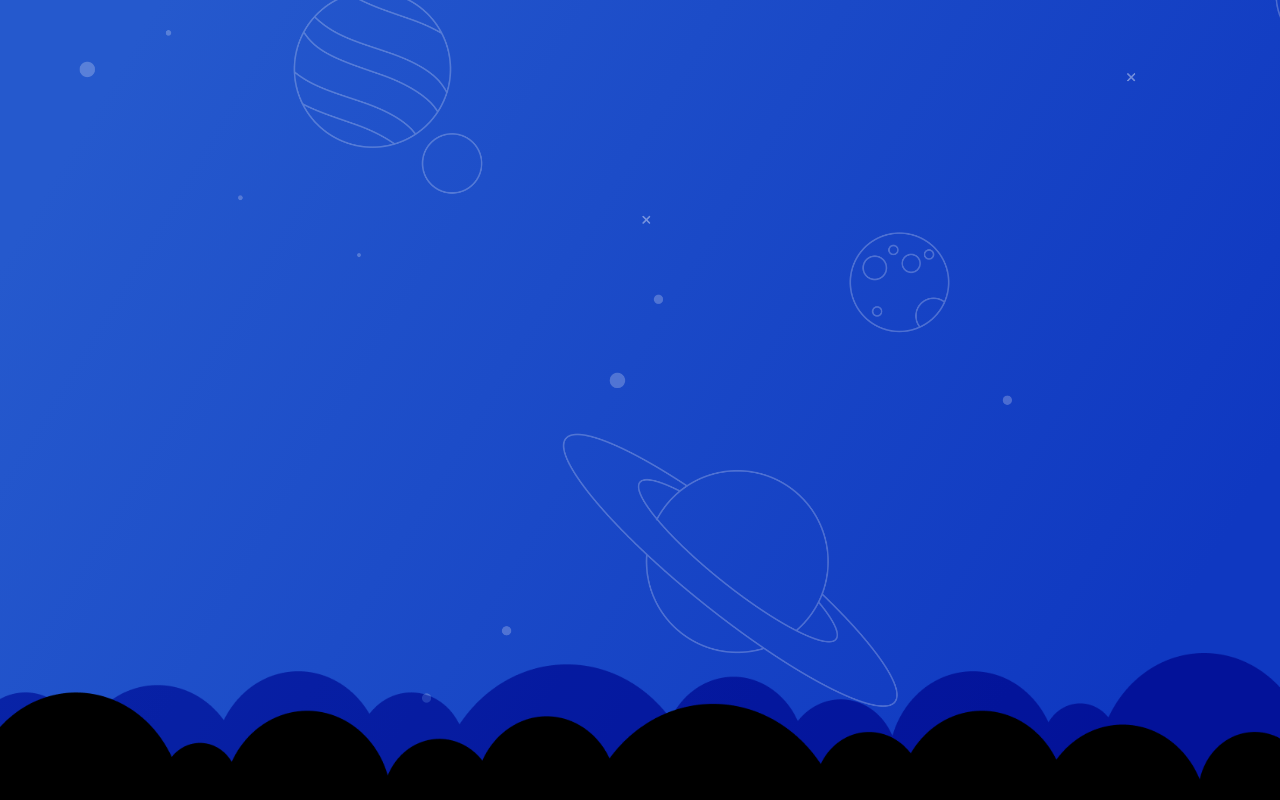
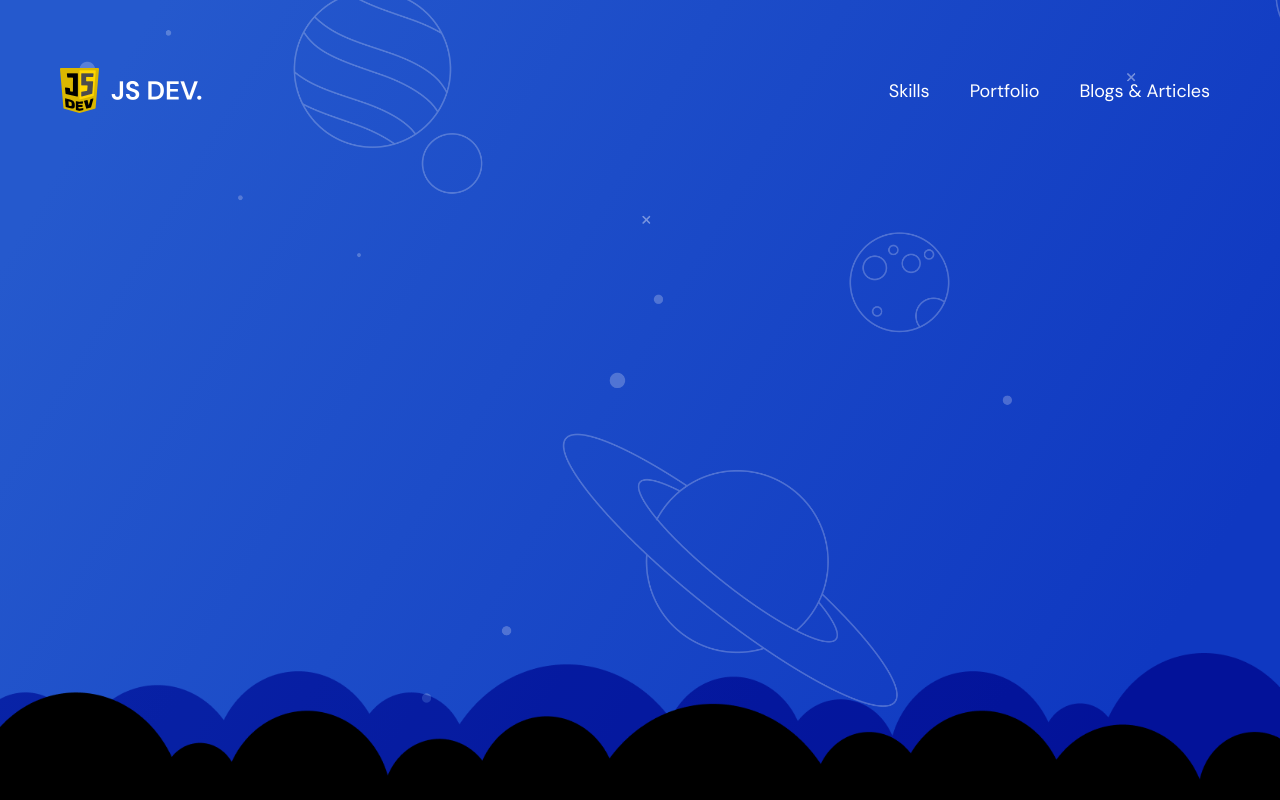
Before and after one commit to freetimezp/js-portfolio-11-web-dev, a React (Create React App) app: page / in a window 1280 px wide. Built offline with nearby package versions, Linux system fonts and the light colour scheme.

Commit message:
04. js-portfolio-11-web-dev. Navigation-bar component.

```diff
--- a/src/components/intro/index.jsx
+++ b/src/components/intro/index.jsx
@@ -2,6 +2,8 @@ import React from 'react';
 
 import cloud from '../../images/cloud.png';
 import cloudSoft from '../../images/cloud-soft.png';
+
+import Navigation from './navigation-bar';
 
 import './style.scss';
 
@@ -14,7 +16,7 @@ const Intro = () => {
       <img src={cloudSoft} alt="intro" className='cloud-soft cloud' />
 
       <div className="content">
-
+        <Navigation />
       </div>
     </div>
   );
--- /dev/null
+++ b/src/components/intro/navigation-bar/index.jsx
@@ -0,0 +1,22 @@
+import React from 'react';
+
+import logo from '../../../images/logo.png';
+
+import './style.scss';
+
+const Navigation = () => {
+    return (
+        <div className='top-navigation-bar'>
+            <div className="app-logo">
+                <img src={logo} alt="nav" />
+            </div>
+            <div className="navigation">
+                <span className="navigation-item">Skills</span>
+                <span className="navigation-item">Portfolio</span>
+                <span className="navigation-item">Blogs & Articles</span>
+            </div>
+        </div>
+    );
+}
+
+export default Navigation;
--- /dev/null
+++ b/src/components/intro/navigation-bar/style.scss
@@ -0,0 +1,41 @@
+@import "../../../style-config/variable.scss";
+@import "../../../style-config/mixins.scss";
+
+.top-navigation-bar {
+    width: 100%;
+    display: flex;
+    align-items: center;
+    justify-content: space-between;
+    margin-top: 68px;
+    .app-logo {
+        width: 143px;
+        cursor: pointer;
+        transition: all 0.4s ease-in-out;
+        img {
+            width: 100%;
+            display: block;
+            transition: all 0.4s ease-in-out;
+        }
+        &:hover img {
+            transform: scale(1.05);
+        }
+    }
+    .navigation {
+        display: flex;
+        align-items: center;
+        .navigation-item {
+            color: $white;
+            @include typography(18px, 400, 1);
+            margin-left: 20px;
+            padding: 5px 10px;
+            box-shadow: inset 0 0 0 0 $white;
+            transition: all 0.4s ease-in-out;
+            cursor: pointer;
+            border-radius: 5px;
+            &:hover {
+                box-shadow: inset 200px 0 0 0 #bdd2f7;
+                color: $black;
+            }
+        }
+    }
+}
```
